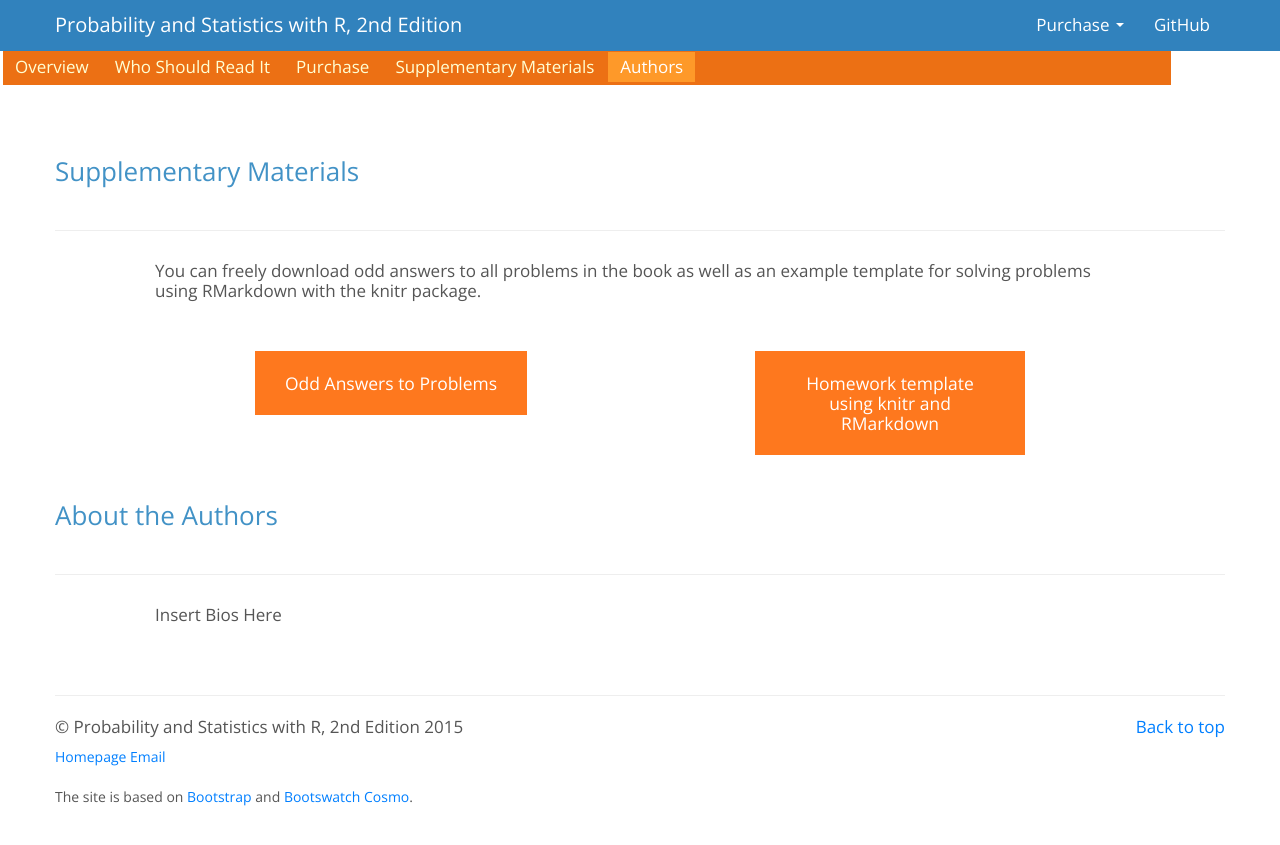
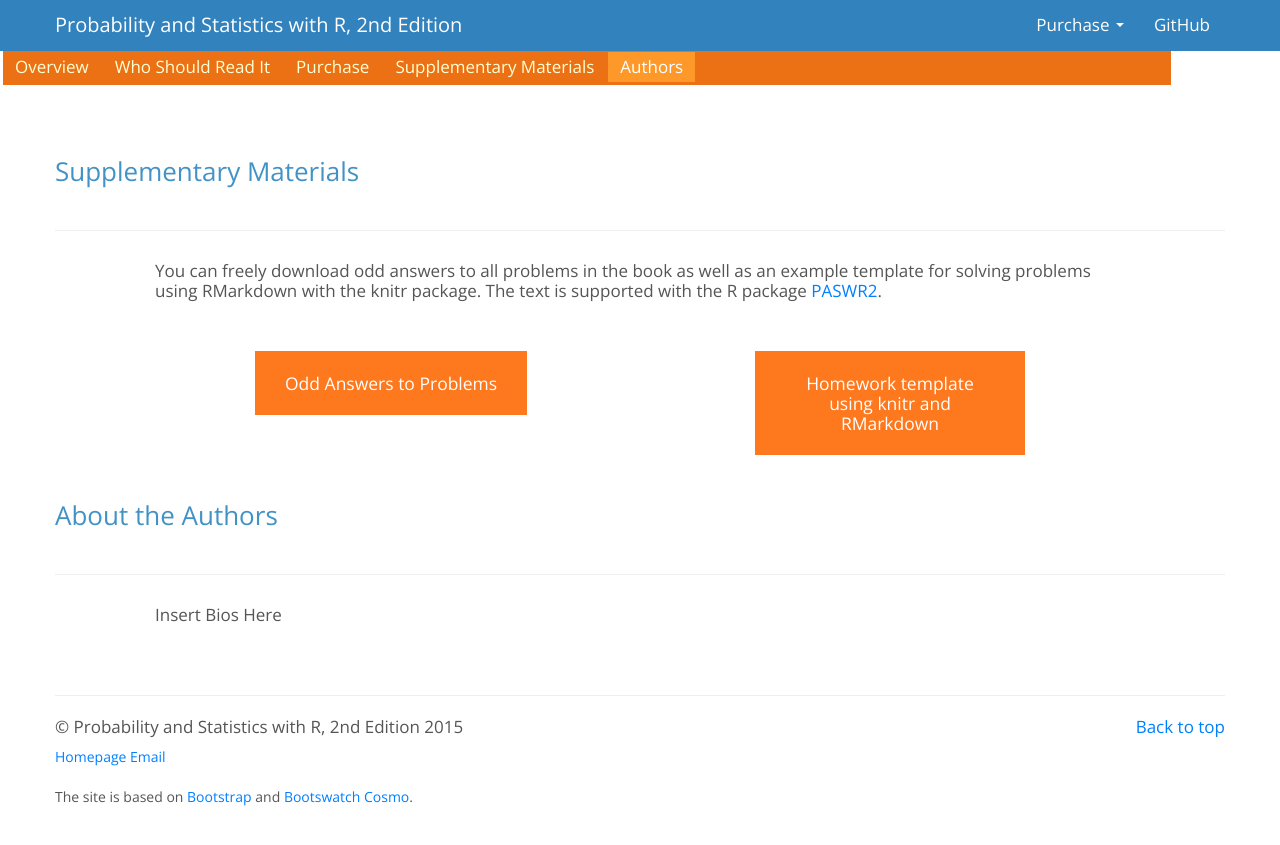
Before and after one commit to alanarnholt/PASWR2E-Book, a Jekyll site: the page built from index.html, in a window 1280 px wide and 900 px high, scrolled down 2250 px. Shown: the top 845 px of the window. Built offline with Jekyll 4.4.1, drawn with Linux system fonts in a browser that asks for light colours; Markdown is read by kramdown in place of the engine named in the settings.

Commit message:
update supplement material

```diff
--- a/_includes/supplement.md
+++ b/_includes/supplement.md
@@ -5,7 +5,7 @@
   </div>
   <div class="row">
     <div class="span10 offset1">
-      <p>You can freely download odd answers to all problems in the book as well as an example template for solving problems using RMarkdown with the knitr package.</p>
+      <p>You can freely download odd answers to all problems in the book as well as an example template for solving problems using RMarkdown with the knitr package.  The text is supported with the R package <a href="http://alanarnholt.github.io/PASWR2/">PASWR2</a>.</p>
       <br><br>
     </div>
   </div>
```
